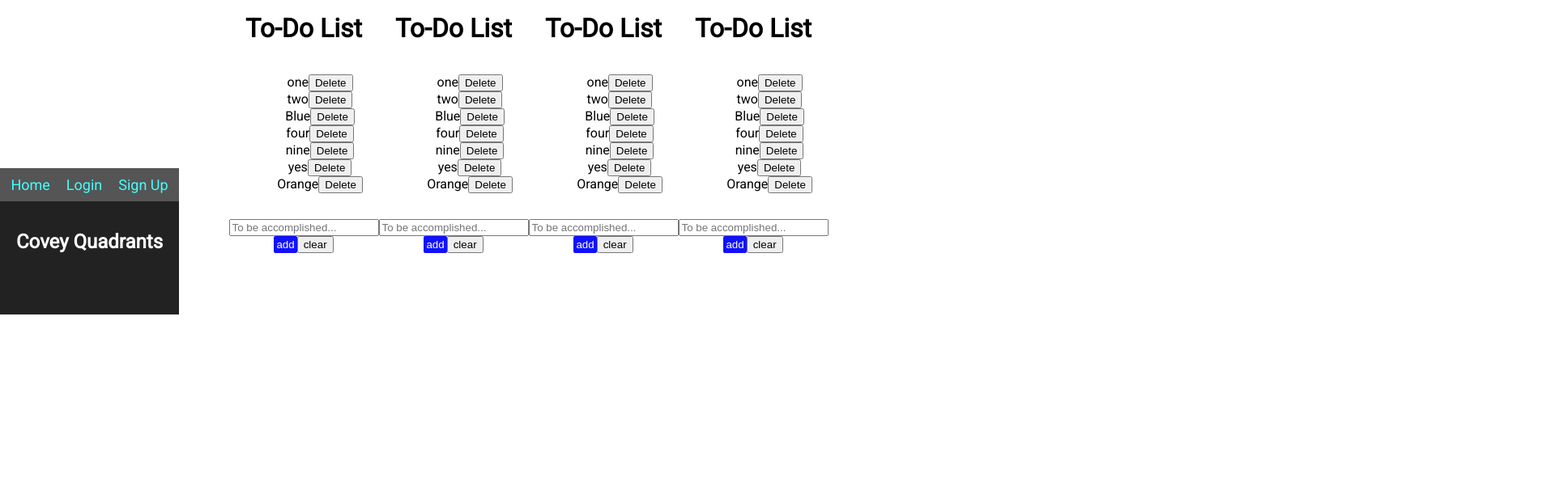
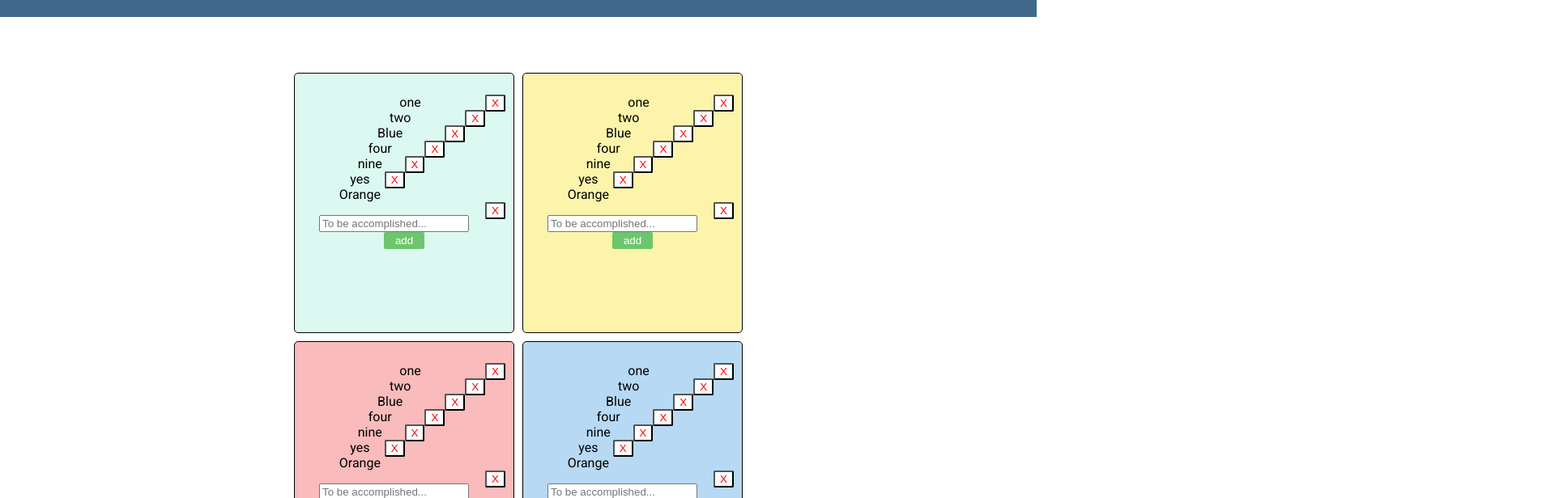
Before and after one commit to sweeneyyy/mern-hackathon, a React (Create React App) app in the folder client/: page /profile in a window 1280 px wide. Shown: the part 160-776 px from the top of the page at 81% size, 1920 px wide, since content can reach past the window. Built offline with nearby package versions, Linux system fonts and the light colour scheme.

Commit message:
added some css

```diff
--- a/client/src/App.css
+++ b/client/src/App.css
@@ -1,7 +1,7 @@
 /* CUSTOM STYLES */
 nav {
   width: 100%;
-  background-color: #555;
+  background-color: #d6d4d4;
   padding: 10px 0;
 }
 
@@ -9,7 +9,7 @@ nav a {
   margin: 10px;
   text-decoration: none;
   font-size: 18px;
-  color: #4ff;
+  color: #41688a;
 }
 
 nav a:hover {
@@ -20,6 +20,48 @@ li {
   list-style: none;
 }
 
+.grid {
+  display: inline-block;
+  width: 700px;
+  margin-bottom: 50px;
+}
+
+.quad {
+  display: inline-block;
+  width: 250px;
+  height: 300px;
+  /*border: 1px solid black;*/
+  padding: 10px;
+  margin: 5px;
+
+}
+
+#quad-one {
+  border: 1px solid black;
+  border-radius: 5px;
+  background-color: #dbf9f0;
+  /*border-color: hotpink*/
+  /*z-index: 3;*/
+}
+
+#quad-two {
+  border: 1px solid black;
+  border-radius: 5px;
+  background-color: #fcf4ab;
+  /*z-index: 3;*/
+}
+#quad-three {
+  border: 1px solid black;
+  border-radius: 5px;
+  background-color: #f9bbbb;
+  /*z-index: 3;*/
+}
+#quad-four {
+  border: 1px solid black;
+  border-radius: 5px;
+  background-color: #b7d9f4;
+  /*z-index: 3;*/
+}
 /*.toDo-list {
   border: 1px solid black;
   background-color: #555;
@@ -27,6 +69,9 @@ li {
   height: 250px;
 
 }*/
+div .footer {
+  bottom: 0;
+}
 
 .footer {
   background-color: #555;
@@ -47,7 +92,8 @@ li {
 
 .btn-primary {
   color: #fff;
-  background-color: #11f;
+  width: 50px;
+  background-color: #6dc66d;
   border-radius: 2px;
   border: none;
   padding: 3px;
@@ -85,8 +131,8 @@ li {
 }
 
 .x-button {
-  background-color: red;
-  color: white;
+  background-color: white;
+  color: red;
   border-radius: 2px;
   float: right;
 }
@@ -104,7 +150,7 @@ li {
 }*/
 
 .App-header {
-  background-color: #222;
+  background-color: #41688a;
   height: 100px;
   padding: 20px;
   color: white;
--- a/client/src/App.js
+++ b/client/src/App.js
@@ -89,7 +89,7 @@ class App extends Component {
             </div>
           </div>
         </Router>
-        <Footer />
+
       </div>
     );
   }
--- a/client/src/Profile.js
+++ b/client/src/Profile.js
@@ -5,30 +5,42 @@ class Profile extends Component {
   render() {
     // jsx code want to use when calling variable
     return (
-      <div className="container">
-        <header className="header-background">
-          <h1 className="header-title">To-Do List</h1>
-        </header>
-          <div className="left">
+      <div className="grid">
+
+        {/*<div className="left">*/}
+        <div className="quad" id="quad-one">
         <div className="q1">
         <Listy name="one" />
         <div className="clear"></div>
         </div>
+        </div>
+
+        <div className="quad" id="quad-two">
         <div className="q2">
         <Listy name="two" />
         <div className="clear"></div>
         </div>
       </div>
-        <div className="right">
+
+      {/*</div>*/}
+
+     {/*} <div className="right"> */}
+        <div className="quad" id="quad-three">
         <div className="q3">
         <Listy name="three" />
         <div className="clear"></div>
         </div>
+        </div>
+
+        <div className="quad" id="quad-four">
         <div className="q4">
         <Listy name="four" />
         <div className="clear"></div>
         </div>
       </div>
+
+      {/*</div>*/}
+
     </div>
     );
   }
--- a/client/src/index.css
+++ b/client/src/index.css
@@ -5,5 +5,5 @@ body {
 }
 
 div {
-  display: inline-block;
+  /*display: inline-block;*/
 }
--- a/client/src/layout/Nav.js
+++ b/client/src/layout/Nav.js
@@ -18,7 +18,7 @@ class Nav extends Component {
             {links}
           </nav>
           <header className="App-header">
-            <h1 className="App-title">Covey Quadrants</h1>
+            <h1 className="App-title">FOCUS!!</h1>
           </header>
         </div>
       );
--- a/client/src/test.js
+++ b/client/src/test.js
@@ -77,16 +77,12 @@ class Listy extends React.Component {
           draggable='true'
           onDragEnd={this.dragEnd.bind(this)}
           onDragStart={this.dragStart.bind(this)}>{item}
-          <button className="btn-xs btn-danger pull-right" onClick={this.delete.bind(this, item)}>Delete</button>
+          <button className="btn-xs btn-danger pull-right x-button" onClick={this.delete.bind(this, item)}>X</button>
           </li>
       )
      });
     return (
       <div>
-        <header className="header-background">
-          <h1 className="header-title">To-Do List</h1>
-        </header>
-            {/*Todo list goes here*/}
         <div className="toDo-list">
           <ul onDragOver={this.dragOver.bind(this)}>
             {listItems}
@@ -95,14 +91,18 @@ class Listy extends React.Component {
                {/*eror messages goes here*/}
           <p className="text-danger">{this.state.error}</p>
                  {/*form to add a new item*/}
+
           <form onSubmit={this.add}>
+           <span>
             <input type="text" className="form-control" placeholder="To be accomplished..." onChange={this.newItemChange} value={this.state.newItem}/>
+             <button className="btn btn-primary" onClick={this.add}>add</button>
+            </span>
           </form>
                   {/*Button to clear the list*/}
-          <div className="text-left">
-            <button className="btn btn-primary" onClick={this.add}>add</button>
-            <button className="btn btn-warning" onClick={this.clear}>clear</button>
-          </div>
+          {/*<div className="text-left"> */}
+
+            {/*<button className="btn btn-warning" onClick={this.clear}>clear</button>*/}
+          {/*</div>*/}
         </div>
     )
   }
```
Also changed, not shown: client/src/logo.svg (deleted). Lines whose indentation alone changed are shown as unchanged.
